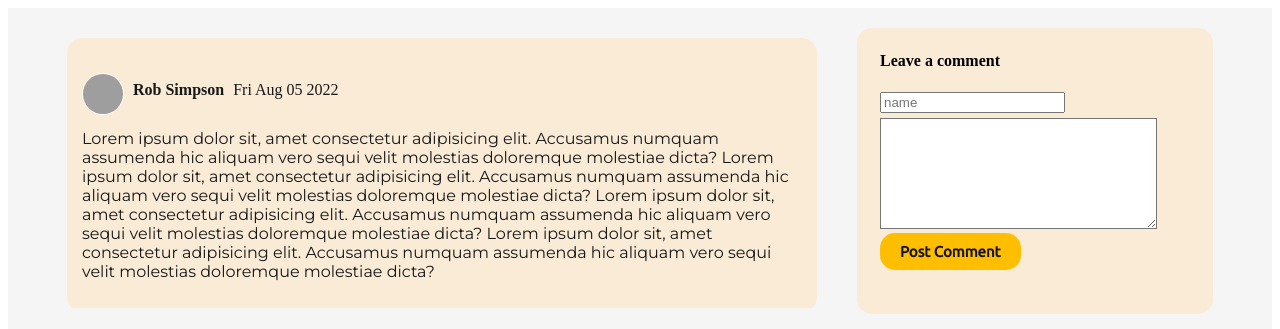
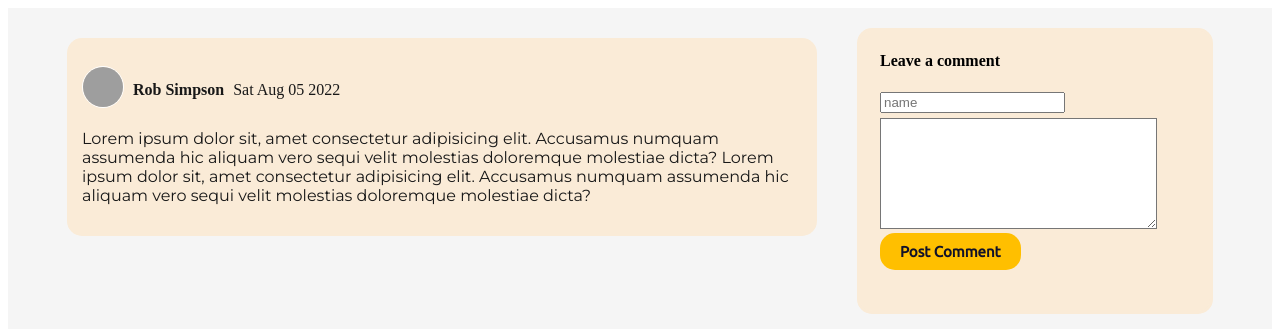
Before and after one commit to LejianLuo/Movie-Website, a plain HTML site: page comment.html in a window 1280 px wide. Drawn offline with Linux system fonts and the light colour scheme; grey boxes are pictures that could not be loaded.

Commit message:
shortened comments

```diff
--- a/comment.html
+++ b/comment.html
@@ -13,25 +13,7 @@
 <body>
     <div id="commentsection">
         <div id="postedcomment">
-          <article class="comment">
-            <img src="https://i.imgur.com/CFpa3nK.jpg" alt="usericon" >
-            <h4>Rob Simpson</h4>
-            <span>Fri Aug 05 2022</span>
-            <br>
-            <p>
-              Lorem ipsum dolor sit, amet consectetur adipisicing elit. Accusamus numquam assumenda hic aliquam vero sequi velit molestias doloremque molestiae dicta?
-              Lorem ipsum dolor sit, amet consectetur adipisicing elit. Accusamus numquam assumenda hic aliquam vero sequi velit molestias doloremque molestiae dicta?
-              Lorem ipsum dolor sit, amet consectetur adipisicing elit. Accusamus numquam assumenda hic aliquam vero sequi velit molestias doloremque molestiae dicta?
-              Lorem ipsum dolor sit, amet consectetur adipisicing elit. Accusamus numquam assumenda hic aliquam vero sequi velit molestias doloremque molestiae dicta?
-            </p>
-          </article>
-          <article class="comment">
-            <img src="https://i.imgur.com/CFpa3nK.jpg" alt="usericon" >
-            <h4>Rob Simpson</h4>
-            <span>Fri Aug 05 2022</span>
-            <br>
-            <p>Lorem ipsum dolor sit, amet consectetur adipisicing elit. Accusamus numquam assumenda hic aliquam vero sequi velit molestias doloremque molestiae dicta?</p>
-          </article>
+
           <article class="comment">
             <img src="https://i.imgur.com/CFpa3nK.jpg" alt="usericon" >
             <h4>Rob Simpson</h4>
```
